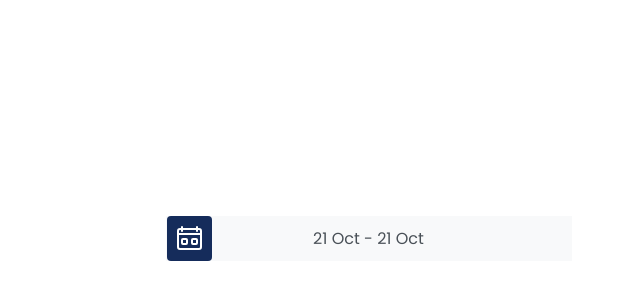
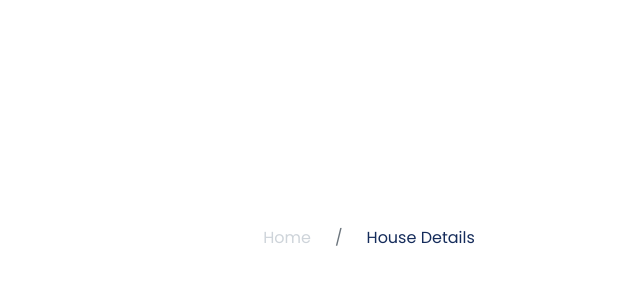
Before and after one commit to internship-diggity/internship-diggity-2100018063_M-Irfan-Arya-S_Website-Tours, a React (Create React App) app: page / in a window 1280 px wide. Shown: the part 154-454 px from the top of the page, without its empty margins (271-911 px from the left). Built offline with nearby package versions, Linux system fonts and the light colour scheme.

Commit message:
Add component breadcrumb
Menambahkan komponen breadcrumb

```diff
--- a/src/assets/scss/_breadcrumb.scss
+++ b/src/assets/scss/_breadcrumb.scss
@@ -4,11 +4,16 @@
   padding: $breadcrumb-padding-y $breadcrumb-padding-x;
   margin-bottom: $breadcrumb-margin-bottom;
   list-style: none;
-  background-color: $breadcrumb-bg;
+  // background-color: $breadcrumb-bg;
   @include border-radius($breadcrumb-border-radius);
 }
 
 .breadcrumb-item {
+  a{
+    color: $gray-400;
+  }
+
+
   // The separator between breadcrumbs (by default, a forward-slash: "/")
   + .breadcrumb-item {
     padding-left: $breadcrumb-item-padding;
@@ -36,6 +41,6 @@
   }
 
   &.active {
-    color: $breadcrumb-active-color;
+    color: $gray-900;
   }
 }
--- a/src/assets/scss/_variables.scss
+++ b/src/assets/scss/_variables.scss
@@ -867,7 +867,7 @@
 
 $breadcrumb-padding-y:              .75rem !default;
 $breadcrumb-padding-x:              1rem !default;
-$breadcrumb-item-padding:           .5rem !default;
+$breadcrumb-item-padding:           1.5rem !default;
 
 $breadcrumb-margin-bottom:          1rem !default;
 
--- /dev/null
+++ b/src/elements/Breadcrumb/index.js
@@ -0,0 +1,38 @@
+import React from 'react';
+import propTypes from 'prop-types';
+import Button from 'elements/Button';
+import "./index.scss";
+
+
+export default function Breadcrumb(props) {
+    const className = ["breadcrumb", props.className];
+    return (
+      <nav aria-label="breadcrumb">
+        <ol className={className.join(" ")}>
+          {props.data.map((item, index) => {
+            return (
+              <li
+                key={`breadcrumb-${index}`}
+                className={`breadcrumb-item${
+                  index === props.data.length - 1 ? " active" : ""
+                }`}
+              >
+                {index === props.data.length - 1 ? (
+                  item.pageTitle
+                ) : (
+                  <Button type="link" href={item.pageHref}>
+                    {item.pageTitle}
+                  </Button>
+                )}
+              </li>
+            );
+          })}
+        </ol>
+      </nav>
+    );
+  }
+
+Breadcrumb.propTypes = {
+    data: propTypes.array,
+    className: propTypes.string
+  };
--- a/src/pages/Examples.js
+++ b/src/pages/Examples.js
@@ -1,32 +1,31 @@
 import React, { Component } from 'react'
-import { InputDate } from 'elements/Form';
+import Breadcrumb from 'elements/Breadcrumb';
 
 
 
 export default class Example extends Component {
-    state = {
-        value: {
-            startDate: new Date(),
-            endDate: new Date(),
-            key: "selection",
-          }
-    };
+    // state = {
+    //     value: {
+    //         startDate: new Date(),
+    //         endDate: new Date(),
+    //         key: "selection",
+    //       }
+    // };
 
-    handleChange = e => {
-        this.setState({[e.target.name]: e.target.value});
-    };
+    // handleChange = e => {
+    //     this.setState({[e.target.name]: e.target.value});
+    // };
 
     render(){
+        const breadcrumb = [
+            { pageTitle: "Home", pageHref: "" },
+            { pageTitle: "House Details", pageHref: "" }
+          ];
         return(
             <div className="container">
                 <div className="row align-items-center justify-content-center" style={{height: "100vh"}}>
                     <div className="col-auto">
-                    <InputDate
-        max={30}
-        onChange={this.handleChange}
-        name="value"
-        value={this.state.value}
-      />
+                    <Breadcrumb data={breadcrumb} />
                     </div>
                 </div>
             </div>
```
Also changed, not shown: src/elements/Breadcrumb/index.scss (added), 1 other file (tests, documents, lock files or other folders).
